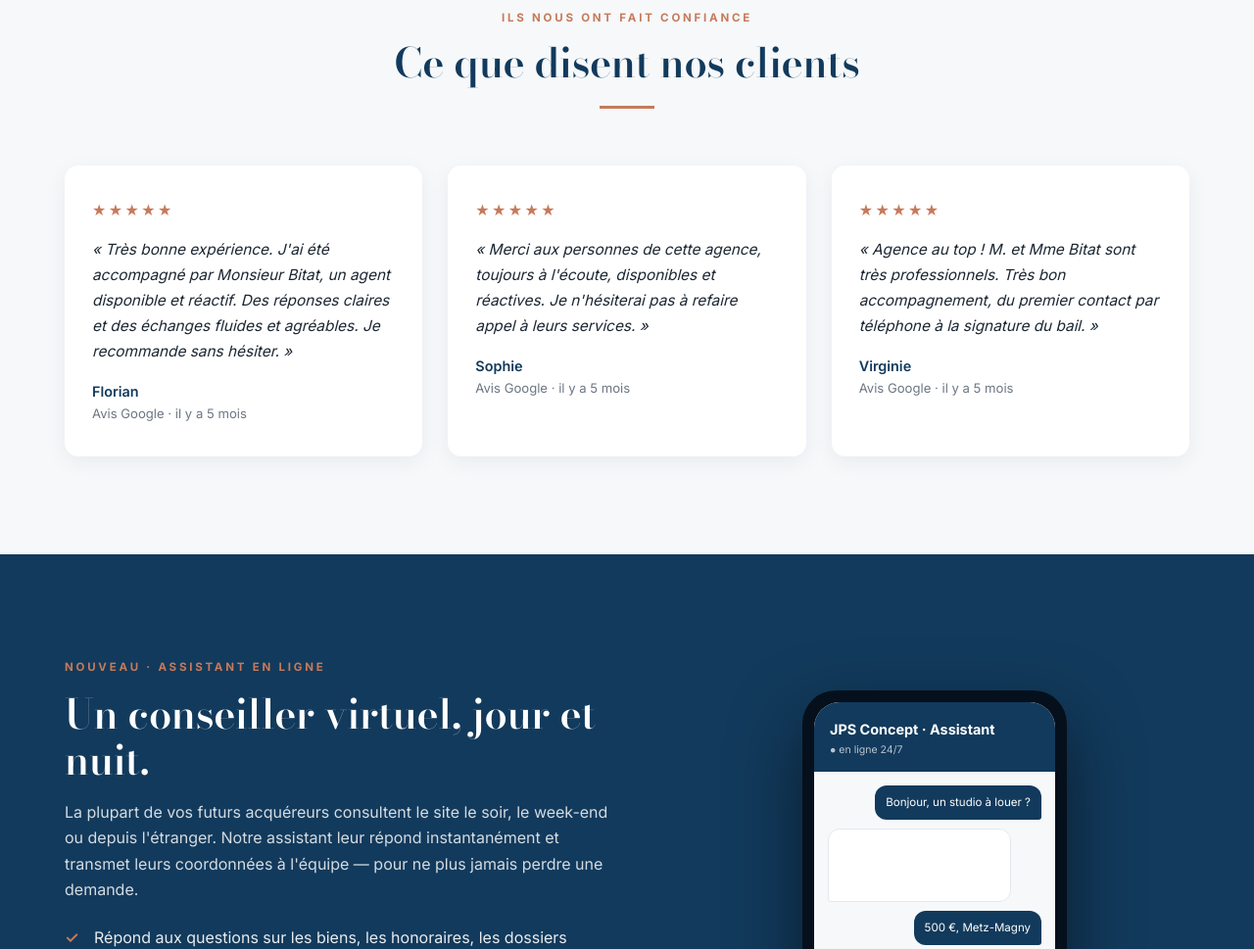
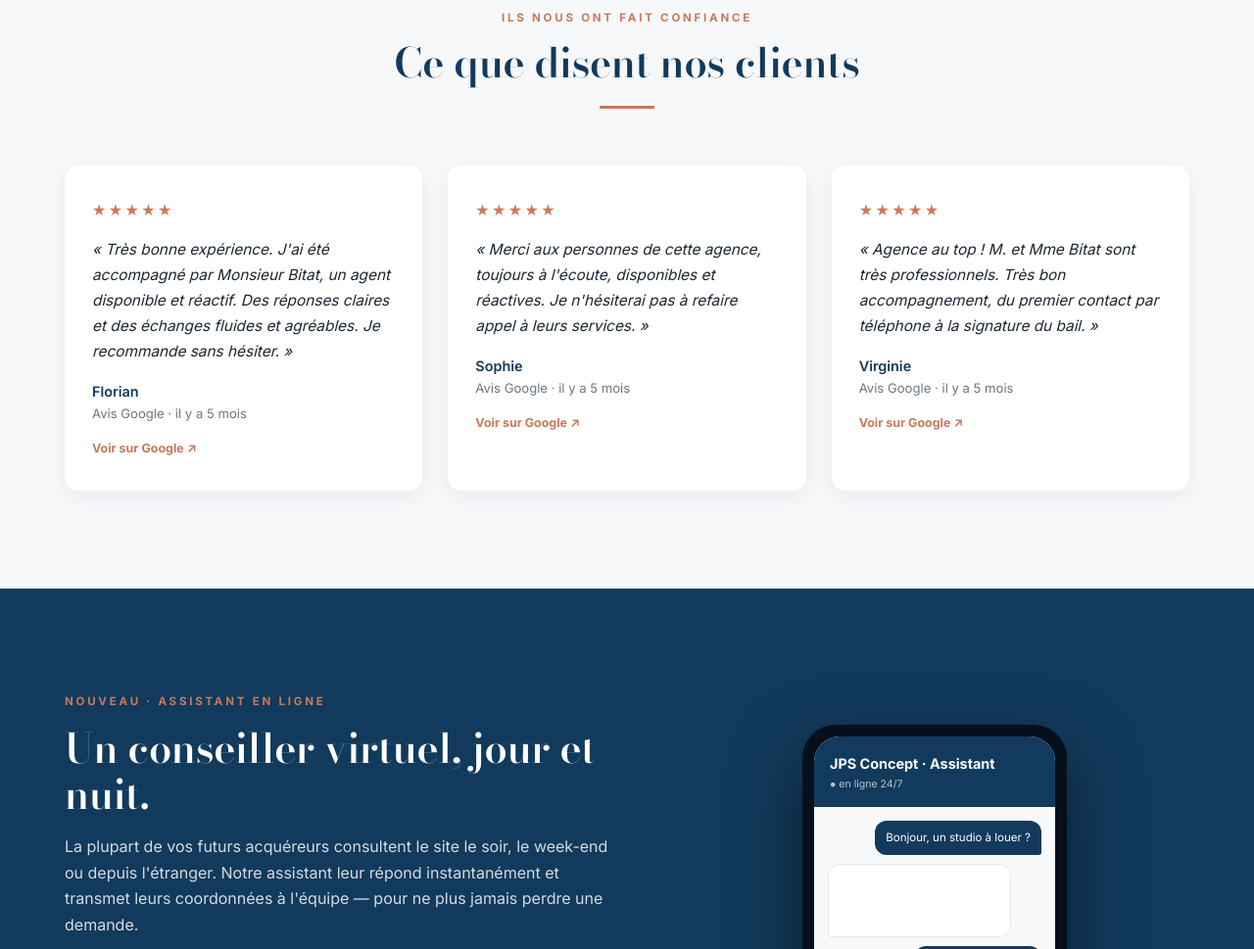
Before and after one commit to florynepierson/florynepierson, a plain HTML site: page jps/index.html in a window 1280 px wide. Shown: the part 3720-4689 px from the top of the page at 98% size. Drawn offline with nearby package versions, Linux system fonts and the light colour scheme.

Commit message:
JPS demo: reviews link to Google (proof they're real)

```diff
--- a/jps/index.html
+++ b/jps/index.html
@@ -114,7 +114,7 @@
   .test-sec{background:var(--cream);}
   .tests{display:grid;grid-template-columns:repeat(3,1fr);gap:26px;}
   @media(max-width:880px){.tests{grid-template-columns:1fr;}}
-  .test{background:#fff;border-radius:14px;padding:32px 28px;box-shadow:0 6px 22px rgba(16,30,46,.06);}
+  .test{background:#fff;border-radius:14px;padding:32px 28px;box-shadow:0 6px 22px rgba(16,30,46,.06);text-decoration:none;color:inherit;display:block;transition:box-shadow .25s,transform .25s;} .test:hover{box-shadow:0 16px 40px rgba(16,30,46,.14);transform:translateY(-4px);} .test .tgl{display:inline-block;margin-top:14px;font-size:.78rem;color:var(--gold);font-weight:700;}
   .test .stars{color:var(--gold);letter-spacing:.15em;margin-bottom:14px;}
   .test p{font-size:.96rem;color:var(--ink);font-style:italic;line-height:1.7;}
   .test .who{margin-top:16px;font-weight:600;color:var(--navy);font-size:.9rem;}
@@ -277,9 +277,9 @@
       <div class="rule"></div>
     </div>
     <div class="tests">
-      <div class="test reveal d1"><div class="stars">★★★★★</div><p>« Très bonne expérience. J'ai été accompagné par Monsieur Bitat, un agent disponible et réactif. Des réponses claires et des échanges fluides et agréables. Je recommande sans hésiter. »</p><div class="who">Florian <span>Avis Google · il y a 5 mois</span></div></div>
-      <div class="test reveal d2"><div class="stars">★★★★★</div><p>« Merci aux personnes de cette agence, toujours à l'écoute, disponibles et réactives. Je n'hésiterai pas à refaire appel à leurs services. »</p><div class="who">Sophie <span>Avis Google · il y a 5 mois</span></div></div>
-      <div class="test reveal d3"><div class="stars">★★★★★</div><p>« Agence au top ! M. et Mme Bitat sont très professionnels. Très bon accompagnement, du premier contact par téléphone à la signature du bail. »</p><div class="who">Virginie <span>Avis Google · il y a 5 mois</span></div></div>
+      <a href="https://www.google.com/maps/search/?api=1&amp;query=JPS%20Concept%20PPI%20Conseils%203%20rue%20des%20Huiliers%20Metz" target="_blank" rel="noopener" class="test reveal d1"><div class="stars">★★★★★</div><p>« Très bonne expérience. J'ai été accompagné par Monsieur Bitat, un agent disponible et réactif. Des réponses claires et des échanges fluides et agréables. Je recommande sans hésiter. »</p><div class="who">Florian <span>Avis Google · il y a 5 mois</span></div><div class="tgl">Voir sur Google ↗</div></a>
+      <a href="https://www.google.com/maps/search/?api=1&amp;query=JPS%20Concept%20PPI%20Conseils%203%20rue%20des%20Huiliers%20Metz" target="_blank" rel="noopener" class="test reveal d2"><div class="stars">★★★★★</div><p>« Merci aux personnes de cette agence, toujours à l'écoute, disponibles et réactives. Je n'hésiterai pas à refaire appel à leurs services. »</p><div class="who">Sophie <span>Avis Google · il y a 5 mois</span></div><div class="tgl">Voir sur Google ↗</div></a>
+      <a href="https://www.google.com/maps/search/?api=1&amp;query=JPS%20Concept%20PPI%20Conseils%203%20rue%20des%20Huiliers%20Metz" target="_blank" rel="noopener" class="test reveal d3"><div class="stars">★★★★★</div><p>« Agence au top ! M. et Mme Bitat sont très professionnels. Très bon accompagnement, du premier contact par téléphone à la signature du bail. »</p><div class="who">Virginie <span>Avis Google · il y a 5 mois</span></div><div class="tgl">Voir sur Google ↗</div></a>
     </div>
   </div></section>
 
```
